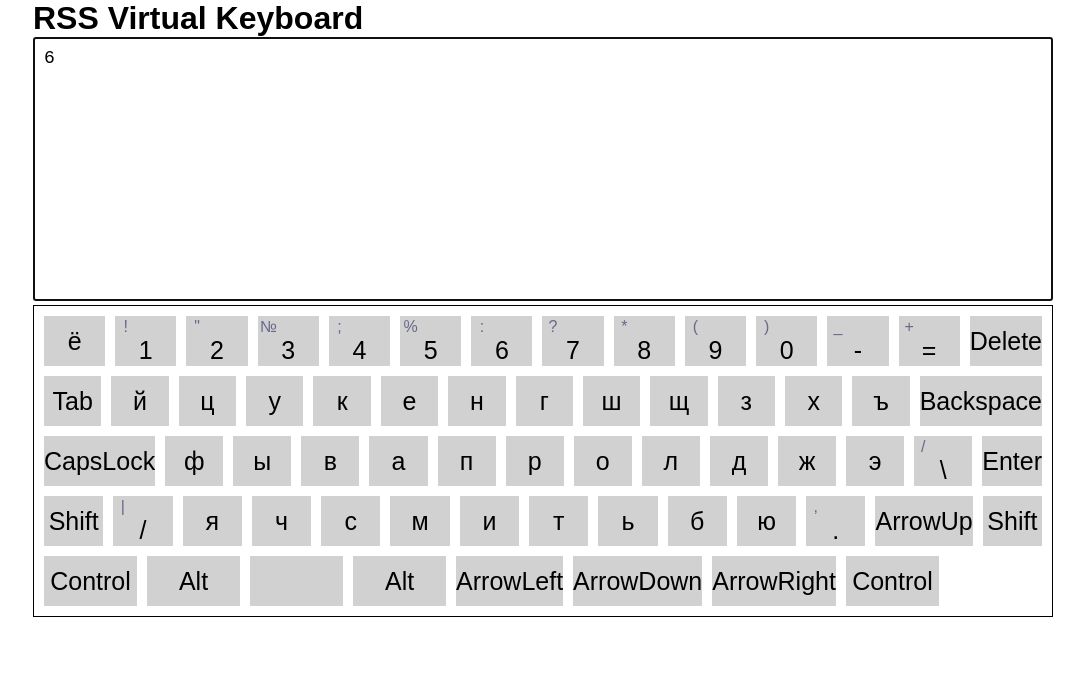
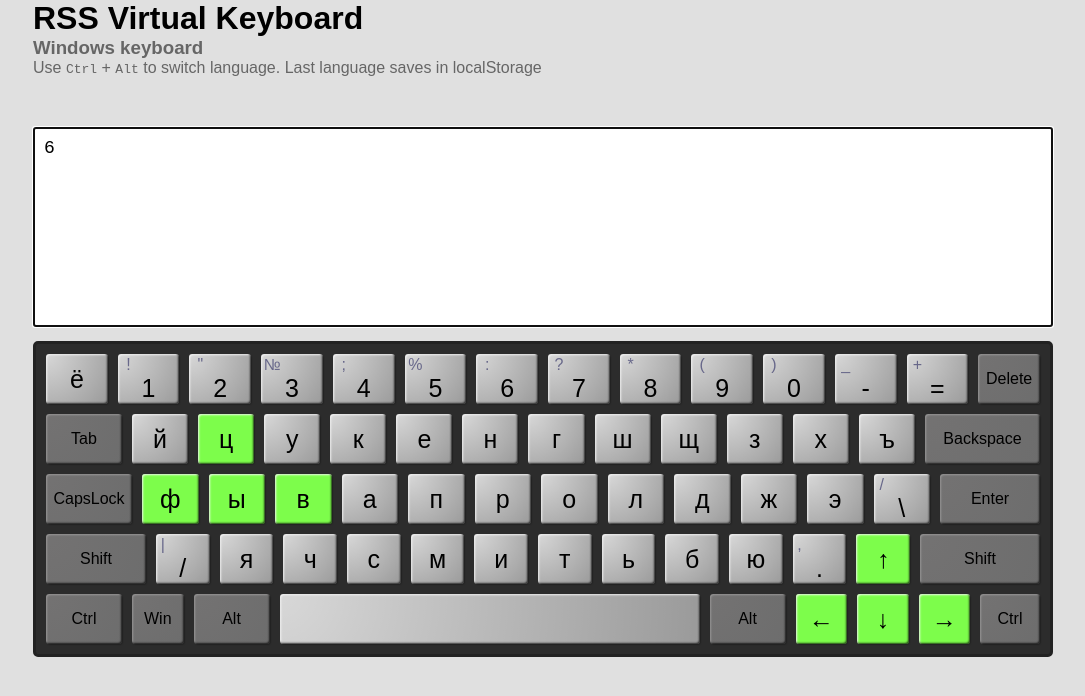
Before and after one commit to xmelsky/virtual-keyboard, a website with bundled scripts: page index.html in a window 1280 px wide. Both pictures are taken after a click on the element ": 6". Shown: the whole page, without its empty margins (97-1182 px from the left). Built offline with nearby package versions, Linux system fonts and the light colour scheme.

Commit message:
feat: add CapsLock feature       change keyboard layout and css styles       add arrowKeys symbols fix:  minor code changes, improve uppercase handler on shift key

```diff
--- a/css/style.css
+++ b/css/style.css
@@ -6,6 +6,10 @@
 html {
   font-size: 100%;
   font-family: 'Ubuntu', Arial, sans-serif;
+}
+
+body {
+  background: #e0e0e0;
 }
 
 main {
@@ -20,70 +24,120 @@ main {
   border: 1px solid;
   position: relative;
   overflow: hidden;
-}
-
-.overlay {
-  width: 100%;
-  height: 100%;
-  display: none;
-  justify-content: center;
-  align-items: center;
-  left: 0;
-  right: 0;
-  top: 0;
-  bottom: 0;
-  z-index: -1;
-  opacity: 0;
-  position: absolute;
-  transition: all 1s ease-in-out;
-  -webkit-transition: all 1s ease-in-out;
-  -moz-transition: all 1s ease-in-out;
-  -ms-transition: all 1s ease-in-out;
-  -o-transition: all 1s ease-in-out;
-}
-
-.show {
-  display: flex;
-  opacity: 1;
-}
-
-
-.message {
-  color: rgba(85, 85, 85, 0.8);
-  font-size: 40px;
-  display: flex;
-  justify-content: center;
-  align-items: center;
-  opacity: 1;
-  position: absolute;
-  z-index: 99;
-
-}
-
-
-.show-splash {
-  animation: fadeInOut 2s linear;
-  -webkit-animation: fadeInOut 2s linear;
+  background: #2c2c2c;
+  border-radius: 5px;
+  -webkit-border-radius: 5px;
+  -moz-border-radius: 5px;
+  -ms-border-radius: 5px;
+  -o-border-radius: 5px;
+  border: 3px solid #222;
 }
 
 .keyboard__row {
   display: grid;
-    grid-gap: 10px;
-    grid-row-gap: 10px;
-    height: 50px;
+  grid-gap: 10px;
+  grid-row-gap: 10px;
+  height: 50px;
 }
 
 .keyboard__key {
   display: flex;
   cursor: pointer;
+  border-radius: 3px;
   flex-direction: column;
   justify-content: center;
   align-items: center;
-  background: rgb(209, 209, 209);
+  background: rgb(100,100,100) radial-gradient(circle at 0 0, rgba(255,255,255,.75), rgba(255,255,255,.35));
+  box-shadow: inset rgba(0,0,0,.75) -1px -1px 2px, inset rgba(255,255,255,.9) 1px 1px 2px, rgba(0,0,0,.8) 1px 1px 2px -1px;
+  transition: all .2s ease;
+  -webkit-border-radius: 3px;
+  -moz-border-radius: 3px;
+  -ms-border-radius: 3px;
+  -o-border-radius: 3px;
 }
 
+[data-fn="false"].active {
+  box-shadow: inset 0px 1px 2px 1px rgba(0,0,0,.9), inset 0 0 20px 2em rgba(255,255,255,.2);
+}
+
+[data-fn="true"].active {
+  box-shadow: inset 0px 1px 2px 1px rgba(0,0,0,.9), inset 0 0 20px 2em rgba(255,255,255, 0);
+}
+
+[data-fn="false"].active .letter,
+[data-fn="true"].active .letter {
+  transform: translateY(1px)  ;
+  -webkit-transform: translateY(1px)  ;
+  -moz-transform: translateY(1px)  ;
+  -ms-transform: translateY(1px)  ;
+  -o-transform: translateY(1px)  ;
+  color: #244618;
+}
+
+[data-fn="true"] {
+  background: rgb(78, 78, 78) radial-gradient(circle at 0 0, rgba(136, 134, 134, 0.65), rgba(167, 167, 167, 0.35));
+  box-shadow: inset rgba(0,0,0,.75) -1px -1px 2px, inset rgba(161, 160, 160, 0.9) 1px 1px 2px, rgba(0,0,0,.8) 1px 1px 2px -1px;
+}
+
+[data-fn="true"] > .letter {
+  font-size: 16px;
+}
+
+[data-code="CapsLock"] {
+  width: 86px;
+}
+
+[data-code="ShiftLeft"] {
+  width: 100px;
+}
+
+[data-code="ShiftRight"] {
+  width: 120px;
+}
+
+[data-code="Enter"] {
+  width: 100px;
+}
+
+[data-code="Tab"] {
+  width: 76px;
+}
+
+[data-code="ControlLeft"] {
+  width: 76px;
+}
+
+[data-code="ControlRight"] {
+  width: 60px;
+}
+
+[data-code="Backspace"] {
+  width: 115px;
+}
+
+[data-code="Space"] {
+  width: 420px;
+}
+
+[data-code="AltLeft"],
+[data-code="AltRight"] {
+  width: 76px;
+}
+
+[data-code="KeyD"],
+[data-code="KeyS"],
+[data-code="KeyA"],
+[data-code="KeyW"],
+[data-code="ArrowLeft"],
+[data-code="ArrowUp"],
+[data-code="ArrowDown"],
+[data-code="ArrowRight"] {
+  background: rgb(125, 253, 75);
+}
+
+
 .active {
-  background: red;
+  background: rgb(60, 212, 0);
 }
 
 .letter {
@@ -100,28 +154,23 @@ main {
   -moz-transform: translateX(0);
   -ms-transform: translateX(0);
   -o-transform: translateX(0);
+  transform-origin: center;
 }
 
-.sub.sub-active:not(:empty) ~ .letter.sub-inactive {
-  font-size: 16px;
-  text-align: center;
-  padding-right: 10px;
-  width: 50%;
-  transform: translateX(20px);
-  -webkit-transform: translateX(20px);
-  -moz-transform: translateX(20px);
-  -ms-transform: translateX(20px);
-  -o-transform: translateX(20px);
+.subtitle, .hint {
+  color: #666;
 }
 
 textarea.output {
   resize: none;
   width: 100%;
-  height: 33vh;
+  height: 200px;
   padding: 10px;
   box-sizing: border-box;
   font-size: 18px;
   letter-spacing: 1px;
+  margin-top: 50px;
+  margin-bottom: 10px;
 }
 
 .sub {
@@ -134,6 +183,7 @@ textarea.output {
   -ms-transition: all .2s ease;
   -o-transition: all .2s ease;
   width: 50%;
+  transform-origin: center top;
   transform: translateX(-20px);
   -webkit-transform: translateX(-20px);
   -moz-transform: translateX(-20px);
@@ -142,7 +192,7 @@ textarea.output {
 }
 
 .sub.sub-active:not(:empty) {
-  color: rgb(182, 0, 0);
+  color: rgb(19, 80, 0);
   text-align: center;
   padding: 0;
   font-size: 23px;
@@ -153,6 +203,20 @@ textarea.output {
   -moz-transform: translateX(-15px);
   -ms-transform: translateX(-15px);
   -o-transform: translateX(-15px);
+}
+
+.sub.sub-active:not(:empty) ~ .letter.sub-inactive {
+  color: #68688a;
+  font-size: 16px;
+  text-align: center;
+  padding-right: 10px;
+  width: 50%;
+  transform-origin: center;
+  transform: translateX(20px);
+  -webkit-transform: translateX(20px);
+  -moz-transform: translateX(20px);
+  -ms-transform: translateX(20px);
+  -o-transform: translateX(20px);
 }
 
 @keyframes fadeInOut {
--- a/js/Key.js
+++ b/js/Key.js
@@ -9,13 +9,13 @@ export default class Key {
     this.shift = shift;
     this.symbol = symbol;
     this.keycode = keycode;
-    this.isFnKey = Boolean(code.indexOf(symbol.slice(1) || false) + 1);
+    this.isFnKey = Boolean(symbol === 'Ctrl' || code.indexOf(symbol.slice(1) || false) + 1);
     if (shift && shift.match(/[^a-zA-Zа-яА-ЯёЁ0-9]/g)) {
       this.sub = create('div', 'sub', this.shift);
     } else {
       this.sub = create('div', 'sub', '');
     }
     this.letter = create('div', 'letter', symbol);
-    this.div = create('div', 'keyboard__key', this.sub ? [this.sub, this.letter] : this.letter, null, ['code', this.code]);
+    this.div = create('div', 'keyboard__key', this.sub ? [this.sub, this.letter] : this.letter, null, ['code', this.code], this.isFnKey ? ['fn', 'true'] : ['fn', 'false']);
   }
 }
--- a/js/Keyboard.js
+++ b/js/Keyboard.js
@@ -1,18 +1,21 @@
-/* eslint-disable dot-notation */
 /* eslint-disable no-param-reassign */
 /* eslint-disable no-plusplus */
 /* eslint-disable import/extensions */
-// import * as storage from './Storage.js';
+import * as storage from './Storage.js';
 import create from './utils/create.js';
 import language from './layouts/index.js';
 import Key from './Key.js';
 
-const main = create('main', '', create('h1', 'title', 'RSS Virtual Keyboard'));
+const main = create('main', '',
+  [create('h1', 'title', 'RSS Virtual Keyboard'),
+    create('h3', 'subtitle', 'Windows keyboard'),
+    create('p', 'hint', 'Use <kbd>Ctrl</kbd> + <kbd>Alt</kbd> to switch language. Last language saves in localStorage')]);
 
 export default class Keyboard {
   constructor(rowsOrder) {
     this.rowsOrder = rowsOrder;
     this.keysPressed = {};
+    this.isCaps = false;
   }
 
   init(code) {
@@ -20,10 +23,10 @@ export default class Keyboard {
     this.output = create('textarea', 'output', null, main,
       ['placeholder', 'Start type something... ;)'],
       ['rows', 5],
-      ['cols', 50]);
+      ['cols', 50],
+      ['spellcheck', false],
+      ['autocorrect', 'off']);
     this.container = create('div', 'keyboard', null, main, ['language', code]);
-    // this.message = create('div', 'message');
-    // this.overlay = create('div', 'overlay', this.message, this.container);
     document.body.prepend(main);
     return this;
   }
@@ -54,27 +57,28 @@ export default class Keyboard {
     const keyObj = this.keysPressed[code];
     delete this.keysPressed[code];
     if (keyObj) {
-      keyObj.div.classList.remove('active');
-      if (keyObj.isFnKey && keyObj.symbol === 'Shift') {
+      if (!keyObj.code.match(/Caps/) || (keyObj.code.match(/Caps/) && !this.isCaps)) {
+        keyObj.div.classList.remove('active');
+      }
+      if (keyObj.isFnKey && keyObj.symbol === 'Shift' && !this.isCaps) {
         this.switchUpperCase(false);
       }
     }
   }
 
   resetPressedButtons = (targetCode) => {
-    console.log({targetCode});
     const pressed = Object.keys(this.keysPressed);
     clearTimeout(this.timeOut); clearInterval(this.interval);
     pressed.forEach((code) => {
       if (targetCode && targetCode === code && this.keysPressed[code].symbol === 'Shift') {
         this.shiftKey = false;
         this.switchUpperCase(false);
-        this.keysPressed[code].div.classList.remove('active');
+        delete this.keysPressed[code];
+        if (this.keysPressed[code]) this.keysPressed[code].div.classList.remove('active');
       } else if (code === targetCode) {
         this.keysPressed[code].div.classList.remove('active');
         delete this.keysPressed[code];
       }
-      // this.keysPressed[code].div.removeEventListener('mouseleave', this.resetPressedButtons);
     });
   }
 
@@ -84,17 +88,25 @@ export default class Keyboard {
     this.output.focus();
     const keyObj = this.keyButtons.find((key) => key.code === code);
     if (keyObj) {
-      if (keyObj.isFnKey && keyObj.symbol === 'Shift') this.shiftKey = true;
+      if (!e.type && keyObj.isFnKey && keyObj.symbol === 'Shift') this.shiftKey = true;
+      if (keyObj.symbol === 'Shift') this.switchUpperCase(true);
 
-      if (keyObj.symbol === 'Shift') this.switchUpperCase(true);
-      if ((keyObj.isFnKey && (shiftKey || this.shiftKey) && (ctrlKey || this.ctrlKey))) {
+      if (keyObj.code.match(/Caps/) && !this.isCaps) {
+        this.isCaps = true;
+        this.switchUpperCase(true);
+      } else if (keyObj.code.match(/Caps/) && this.isCaps) {
+        this.isCaps = false;
+        this.switchUpperCase(false);
+      }
+      if (keyObj.code.match(/Alt/) && (ctrlKey || this.ctrlKey)) {
         this.switchLanguage();
       }
 
       const regexp = /Tab|ArrowLeft|ArrowUp|ArrowDown|ArrowRight|Delete|Backspace|Enter/i;
       if ((!keyObj.isFnKey && !ctrlKey) || keyObj.code.match(/Tab/) || (!e.type && keyObj.code.match(regexp))) {
         if (e.type) e.preventDefault();
-        this.fireKeyPress(keyObj, (shiftKey || this.shiftKey) ? keyObj.shift : keyObj.symbol);
+        this.fireKeyPress(keyObj, (shiftKey || this.shiftKey || this.isCaps)
+          ? keyObj.shift : keyObj.symbol);
       }
       keyObj.div.classList.add('active');
       this.keysPressed[keyObj.code] = keyObj;
@@ -103,7 +115,6 @@ export default class Keyboard {
   }
 
   resetButtonState = (e) => {
-    console.log(e.target.dataset.code);
     this.resetPressedButtons(e.target.dataset.code);
   }
 
@@ -114,29 +125,33 @@ export default class Keyboard {
       : language[langAbbr[langIdx -= langIdx]];
 
     this.container.dataset.language = langAbbr[langIdx];
+    storage.set('kbLang', langAbbr[langIdx]);
+
     this.keyButtons.forEach((button) => {
       const keyObj = this.keyBase.find((key) => key.code === button.code);
       if (!keyObj) return;
       button.shift = keyObj.shift;
       button.symbol = keyObj.symbol;
       if (keyObj.shift && keyObj.shift.match(/[^a-zA-Zа-яА-ЯёЁ0-9]/g)) {
-        button.sub.innerText = keyObj.shift;
+        button.sub.innerHTML = keyObj.shift;
       } else {
-        button.sub.innerText = '';
+        button.sub.innerHTML = '';
       }
-      button.letter.innerText = keyObj.symbol;
+      button.letter.innerHTML = keyObj.symbol;
+      if (!button.isFnKey) button.letter.classList.toggle('changed');
     });
+    if (this.isCaps) this.switchUpperCase(true);
   }
 
   switchUpperCase(isTrue) {
     if (isTrue) {
-      this.shiftKey = true;
+      if (!this.isCaps) this.shiftKey = true;
       this.keyButtons.forEach((button) => {
         if (button.sub) {
           button.sub.classList.add('sub-active');
           button.letter.classList.add('sub-inactive');
           if (!button.isFnKey && button.shift && button.shift.match(/[a-zA-Zа-яА-ЯёЁ0-9]/i)) {
-            button.letter.innerText = button.shift;
+            button.letter.innerHTML = button.shift;
           }
         }
       });
@@ -146,7 +161,7 @@ export default class Keyboard {
         if (button.sub) {
           button.sub.classList.remove('sub-active');
           button.letter.classList.remove('sub-inactive');
-          if (!button.isFnKey && !button.sub.value) button.letter.innerText = button.symbol;
+          if (!button.isFnKey && !button.sub.value) button.letter.innerHTML = button.symbol;
         }
       });
     }
@@ -159,13 +174,12 @@ export default class Keyboard {
     const { dataset: { code } } = e.target.closest('.keyboard__key');
 
     if (e.type === 'mouseup') {
-      console.log(this.keysPressed);
-      if (!this.ctrlKey) this.ctrlKey = !!(code === 'Control');
+      if (!this.ctrlKey) this.ctrlKey = !!(code === 'Ctrl');
       if (!this.shiftKey) this.shiftKey = !!(code === 'ShiftLeft' || code === 'ShiftRight');
       clearTimeout(this.timeOut); clearInterval(this.interval);
       this.handleKeyUpEvent({ code });
     } else {
-      if (!this.ctrlKey) this.ctrlKey = (code === 'Control');
+      if (!this.ctrlKey) this.ctrlKey = (code === 'Ctrl');
       if (!this.shiftKey) this.shiftKey = (code === 'ShiftLeft' || code === 'ShiftRight');
       this.timeOut = setTimeout(() => {
         this.interval = setInterval(() => {
--- a/js/layouts/en.js
+++ b/js/layouts/en.js
@@ -330,7 +330,7 @@ export default [
     keycode: '16',
   },
   {
-    symbol: 'Control',
+    symbol: 'Ctrl',
     shift: null,
     code: 'ControlLeft',
     keycode: '17',
@@ -354,33 +354,39 @@ export default [
     keycode: '225',
   },
   {
-    symbol: 'Control',
+    symbol: 'Ctrl',
     shift: null,
     code: 'ControlRight',
     keycode: '17',
   },
   {
-    symbol: 'ArrowLeft',
+    symbol: '&larr;',
     shift: null,
     code: 'ArrowLeft',
     keycode: '37',
   },
   {
-    symbol: 'ArrowUp',
+    symbol: '&uarr;',
     shift: null,
     code: 'ArrowUp',
     keycode: '38',
   },
   {
-    symbol: 'ArrowDown',
+    symbol: '&darr;',
     shift: null,
     code: 'ArrowDown',
     keycode: '40',
   },
   {
-    symbol: 'ArrowRight',
+    symbol: '&rarr;',
     shift: null,
     code: 'ArrowRight',
     keycode: '39',
   },
+  {
+    symbol: 'Win',
+    shift: null,
+    code: 'Win',
+    keycode: '1000',
+  },
 ];
--- a/js/layouts/ru.js
+++ b/js/layouts/ru.js
@@ -330,7 +330,7 @@ export default [
     keycode: '16',
   },
   {
-    symbol: 'Control',
+    symbol: 'Ctrl',
     shift: null,
     code: 'ControlLeft',
     keycode: '17',
@@ -354,33 +354,39 @@ export default [
     keycode: '225',
   },
   {
-    symbol: 'Control',
+    symbol: 'Ctrl',
     shift: null,
     code: 'ControlRight',
     keycode: '17',
   },
   {
-    symbol: 'ArrowLeft',
+    symbol: '&larr;',
     shift: null,
     code: 'ArrowLeft',
     keycode: '37',
   },
   {
-    symbol: 'ArrowUp',
+    symbol: '&uarr;',
     shift: null,
     code: 'ArrowUp',
     keycode: '38',
   },
   {
-    symbol: 'ArrowDown',
+    symbol: '&darr;',
     shift: null,
     code: 'ArrowDown',
     keycode: '40',
   },
   {
-    symbol: 'ArrowRight',
+    symbol: '&rarr;',
     shift: null,
     code: 'ArrowRight',
     keycode: '39',
   },
+  {
+    symbol: 'Win',
+    shift: null,
+    code: 'Win',
+    keycode: '1000',
+  },
 ];
--- a/js/utils/create.js
+++ b/js/utils/create.js
@@ -22,7 +22,7 @@ export default function create(el, classNames = '', child, parent, ...dataAttr)
   } else if (child && typeof child === 'object') {
     element.appendChild(child);
   } else if (typeof child === 'string') {
-    element.innerText = child;
+    element.innerHTML = child;
   }
   if (parent) {
     parent.appendChild(element);
@@ -34,7 +34,7 @@ export default function create(el, classNames = '', child, parent, ...dataAttr)
         element.setAttribute(attrName, '');
         return;
       }
-      if (attrName.match(/value|id|placeholder|cols|rows/i)) {
+      if (attrName.match(/value|id|placeholder|cols|rows|autocorrect|spellcheck/i)) {
         element.setAttribute(attrName, attrValue);
       } else {
         element.dataset[attrName] = attrValue;
```
